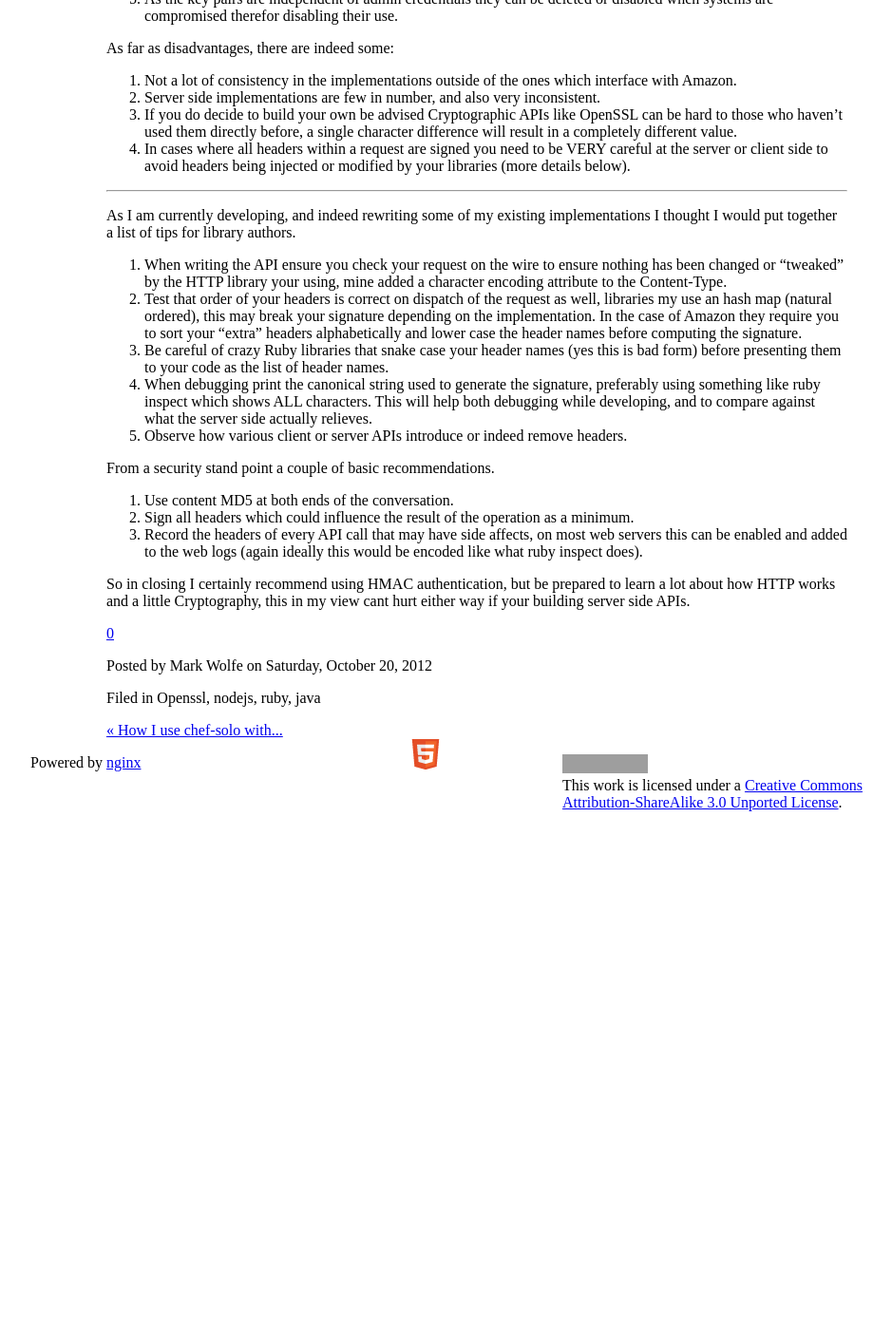
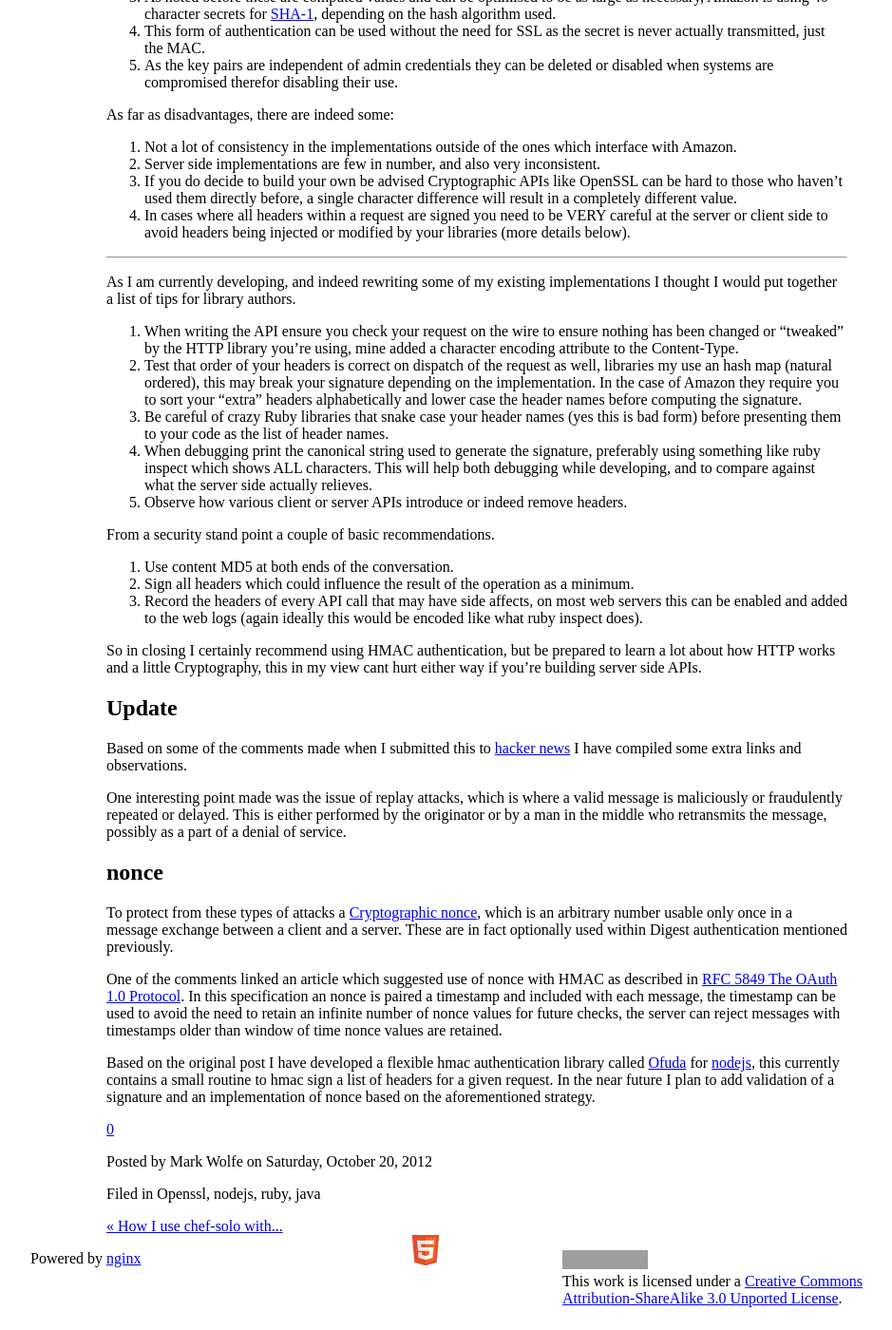
Before and after one commit to wolfeidau/wolfeidau_site, a Jekyll site: the page built from _posts/2012-10-20-what-is-hmac-and-why-is-it-useful.md, in a window 1280 px wide and 1400 px high, scrolled down 1664 px. Shown: the whole window at 95% size, without its empty margins (138-1077 px from the left). Built offline with Jekyll 4.4.1, drawn with Linux system fonts in a browser that asks for light colours; some web fonts are replaced; comment, search, counter and statistics services are not loaded; before the commit the page ends 2542 px from its top, so only the background shows below that; some of the changed text lies outside the part shown; grey boxes are pictures that could not be loaded.

Commit message:
Update to the hmac post.

```diff
--- a/_posts/2012-10-20-what-is-hmac-and-why-is-it-useful.md
+++ b/_posts/2012-10-20-what-is-hmac-and-why-is-it-useful.md
@@ -40,7 +40,10 @@ as there are some issues with man in the middle attacks.
 HMAC Authentication
 -------------
 
-Unlike the previous authentication methods there isn't, as far as I can tell a standard way to do this, that said as this
+Hash-based message authentication code (HMAC) is a mechanism for calculating a message authentication code involving a hash function
+in combination with a secret key. This can be used to verify the integrity and authenticity of a a message.
+
+Unlike the previous authentication methods there isn't, as far as I can tell a standard way to do this within HTTP, that said as this
 is the main authentication method used by [Amazon Web Services](http://aws.amazon.com) it is very well understood, and there are a number of
 libraries which implement it. To use this form of authentication you utilise a key identifier and a secret key, with both
 of these typically generated in an admin interface (more details below).
@@ -105,7 +108,7 @@ As I am currently developing, and indeed rewriting some of my existing implement
 list of tips for library authors.
 
 1. When writing the API ensure you check your request on the wire to ensure nothing has been changed or "tweaked" by the HTTP
-library your using, mine added a character encoding attribute to the Content-Type.
+library you're using, mine added a character encoding attribute to the Content-Type.
 2. Test that order of your headers is correct on dispatch of the request as well, libraries my use an hash map (natural ordered),
 this may break your signature depending on the implementation. In the case of Amazon they require you to sort your "extra"
 headers alphabetically and lower case the header names before computing the signature.
@@ -124,4 +127,27 @@ From a security stand point a couple of basic recommendations.
 the web logs (again ideally this would be encoded like what ruby inspect does).
 
 So in closing I certainly recommend using HMAC authentication, but be prepared to learn a lot about how HTTP works and a
-little Cryptography, this in my view cant hurt either way if your building server side APIs.
+little Cryptography, this in my view cant hurt either way if you're building server side APIs.
+
+Update
+-------------
+
+Based on some of the comments made when I submitted this to [hacker news](http://news.ycombinator.com/item?id=4676676) I have
+compiled some extra links and observations.
+
+One interesting point made was the issue of replay attacks, which is where a valid message is maliciously or fraudulently repeated or delayed. This is
+either performed by the originator or by a man in the middle who retransmits the message, possibly as a part of a denial of service.
+
+nonce
+-------------
+
+To protect from these types of attacks a [Cryptographic nonce](http://en.wikipedia.org/wiki/Cryptographic_nonce), which is an arbitrary number usable only
+once in a message exchange between a client and a server. These are in fact optionally used within Digest authentication mentioned previously.
+
+One of the comments linked an article which suggested use of nonce with HMAC as described in [RFC 5849 The OAuth 1.0 Protocol](http://tools.ietf.org/html/rfc5849#page-17). In this
+specification an nonce is paired a timestamp and included with each message, the timestamp can be used to avoid the need to retain an infinite number of nonce values for
+future checks, the server can reject messages with timestamps older than window of time nonce values are retained.
+
+Based on the original post I have developed a flexible hmac authentication library called [Ofuda](https://github.com/wolfeidau/ofuda) for [nodejs](http://nodejs.org), this currently contains
+a small routine to hmac sign a list of headers for a given request. In the near future I plan to add validation of a signature and an implementation of nonce based on the
+aforementioned strategy.
```
Also changed, not shown: 2 other files.
